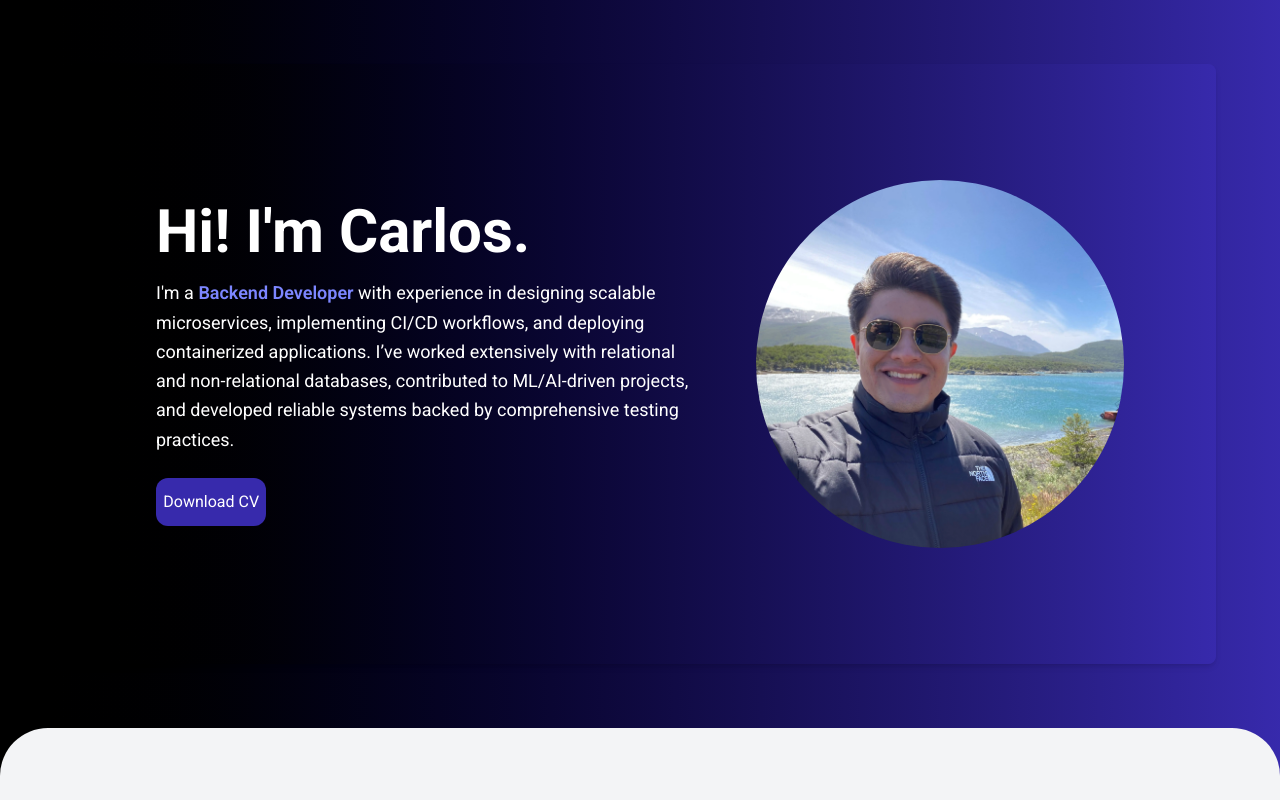
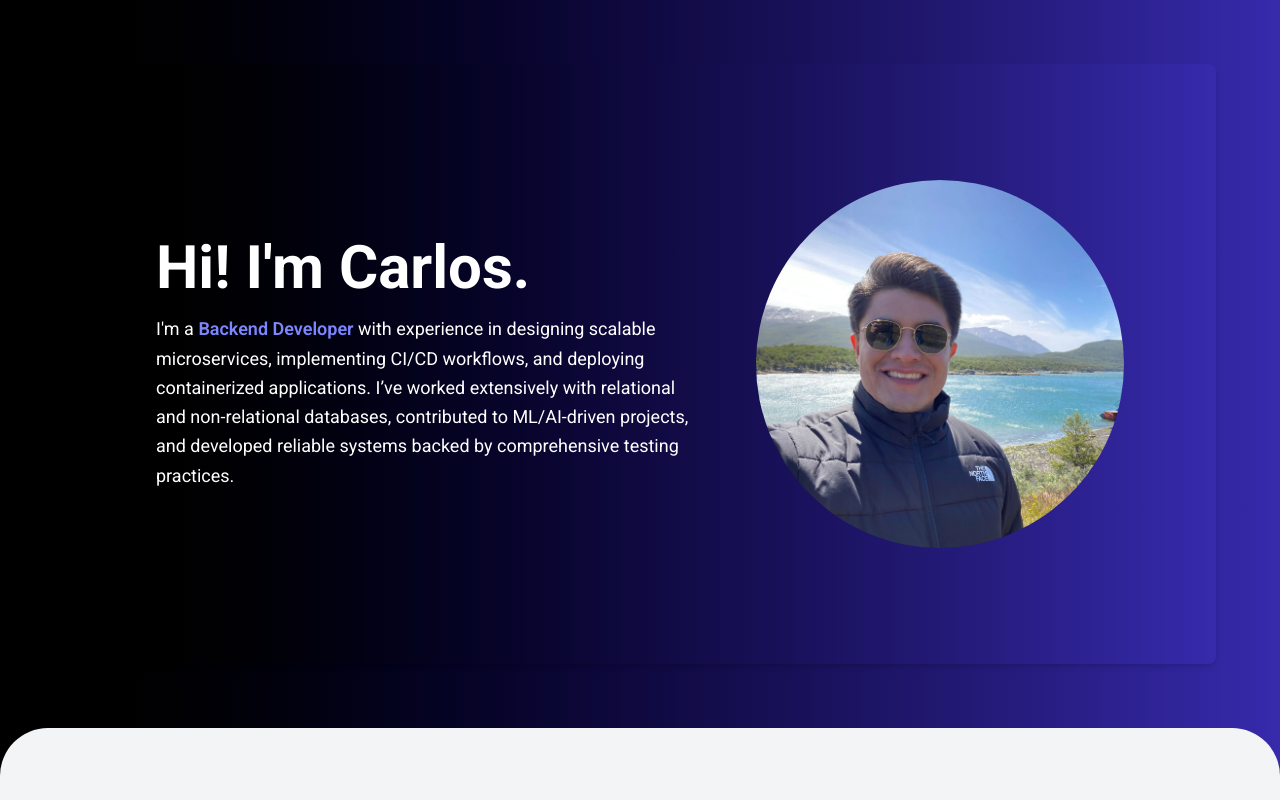
Before and after one commit to valium69mg/portfolio, a React (Vite) app: page / in a window 1280 px wide. Shown: the top 800 px of the page. Built offline with nearby package versions, Linux system fonts and the light colour scheme.

Commit message:
Delete button to CV as it is not needed

```diff
--- a/src/components/ProfileCard.jsx
+++ b/src/components/ProfileCard.jsx
@@ -15,12 +15,7 @@ export default function ProfileCard() {
           and deploying containerized applications. I’ve worked extensively with relational and non-relational databases,
           contributed to ML/AI-driven projects, and developed reliable systems backed by comprehensive testing practices.
         </p>
-        <button
-          className="bg-indigo-800 hover:bg-indigo-700 transition-colors duration-300
-          rounded-xl w-[60%] md:w-[40%] lg:w-[20%] h-12 mt-6 mx-auto md:mx-0"
-        >
-          Download CV
-        </button>
+
       </div>
 
       {/* Image Section */}
```
